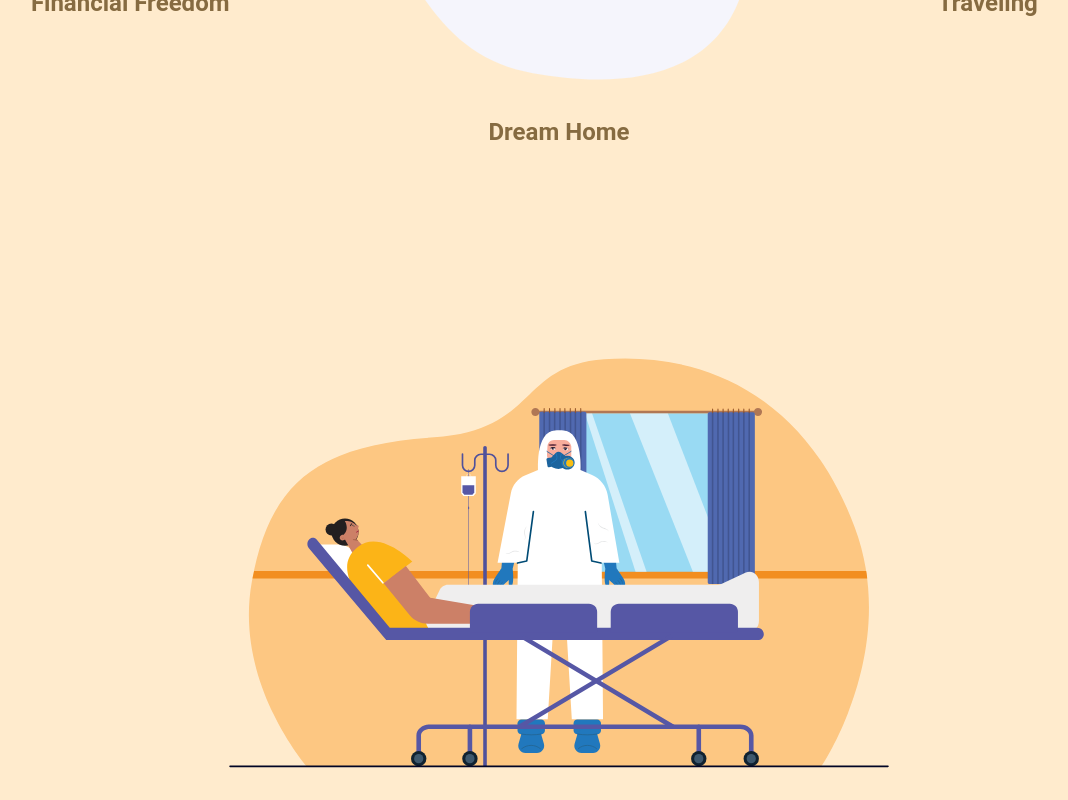
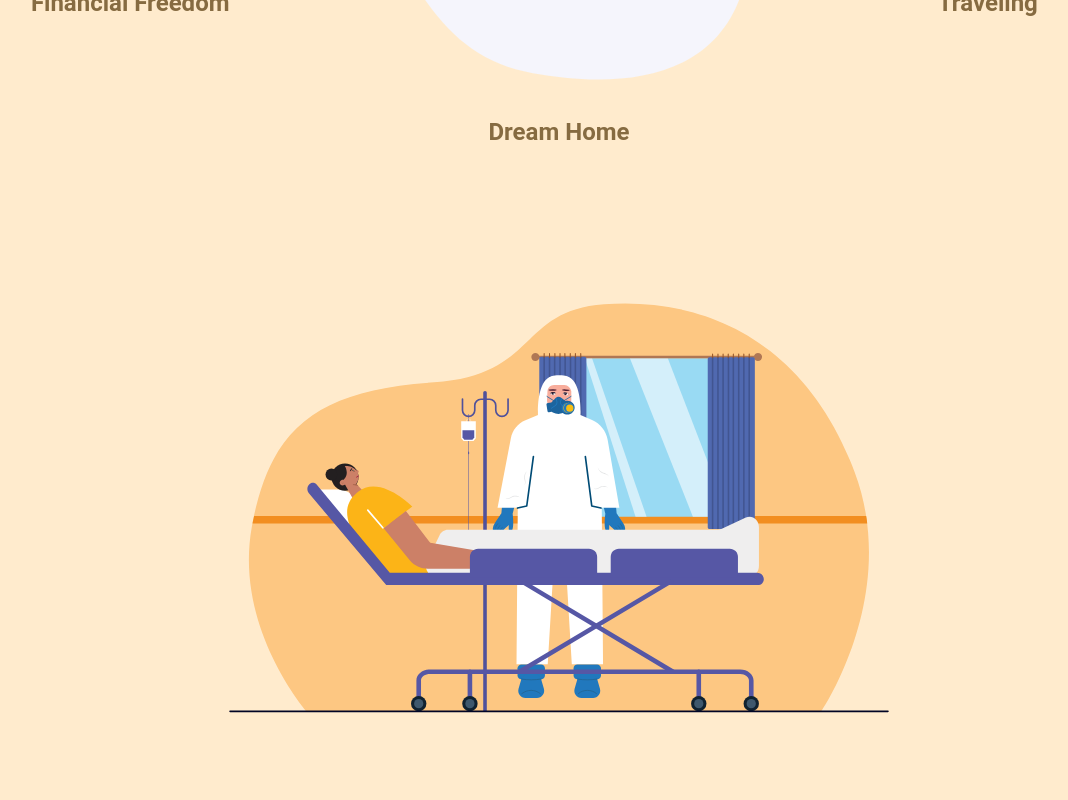
Before and after one commit to doanaminh/build-a-budget, a React (Vite) app in the folder client/: page / in a window 1280 px wide. Shown: the part 1320-2120 px from the top of the page, without its empty margins (81-1149 px from the left). Built offline with nearby package versions, Linux system fonts and the light colour scheme; a web font is replaced by a local one.

Commit message:
adjusted the emergency css section

```diff
--- a/client/src/App.css
+++ b/client/src/App.css
@@ -158,4 +158,9 @@ main p {
 }
 .emergency img {
   width: 60%;
+  margin: -55px -10px;
 }
+
+/*
+||| DEBT
+*/
```
